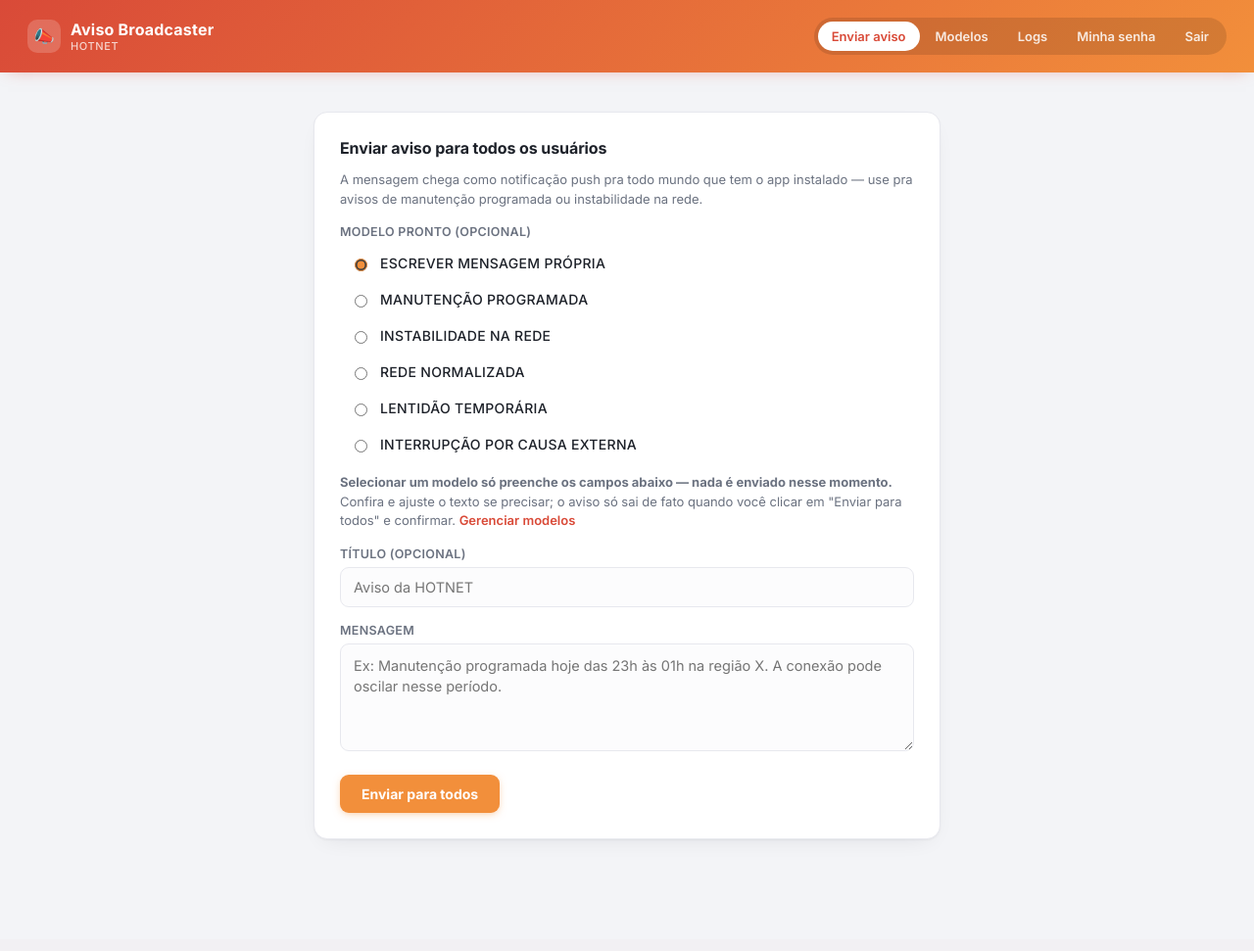
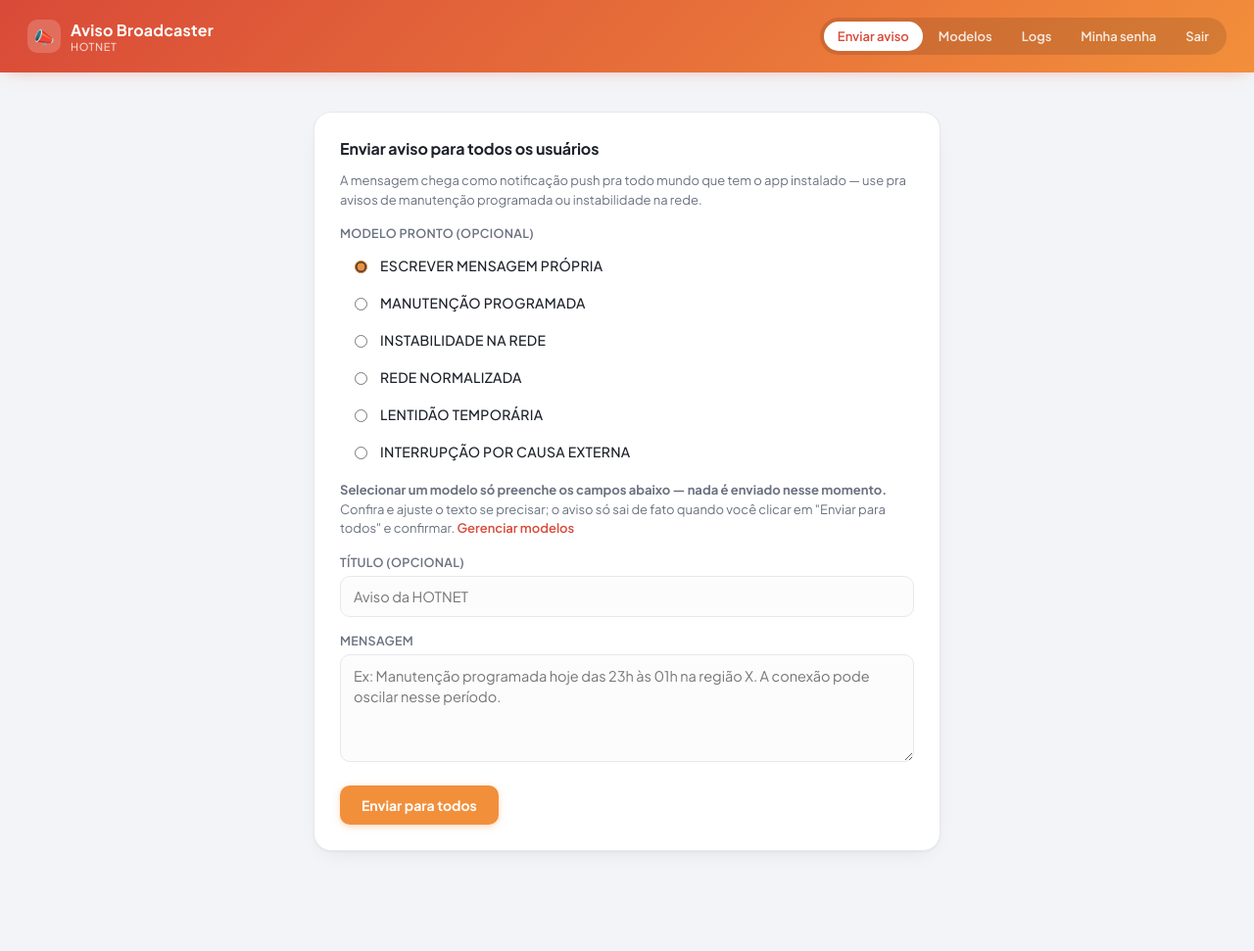
Before and after one commit to jmanoelslva/AVISOS_APP_ANDROID_HOTNET, a Flask app: page / in a window 1280 px wide. Shown: the whole page at 98% size. Before the commit the page ends 858 px from the top, so only its background shows below. Run offline with Flask 3, Linux system fonts and the light colour scheme; the visitor is signed in with stand-in values (Sample User, id 1).

Commit message:
Alinha estilo visual do painel ao web app HOTNET
Fonte Plus Jakarta Sans, tema escuro automatico (prefers-color-scheme)
e microinteracoes de toque, reaproveitando a paleta e a linguagem
visual ja usada em WEB_APPS/HOTNET_WEB_APP. So estilos/CSS em
templates/base.html; nenhuma rota ou comportamento muda.

```diff
--- a/templates/base.html
+++ b/templates/base.html
@@ -6,10 +6,10 @@
     <title>{% block titulo %}Aviso Broadcaster{% endblock %}</title>
     <link rel="preconnect" href="https://fonts.googleapis.com">
     <link rel="preconnect" href="https://fonts.gstatic.com" crossorigin>
-    <link href="https://fonts.googleapis.com/css2?family=Inter:wght@400;500;600;700;800&display=swap" rel="stylesheet">
+    <link href="https://fonts.googleapis.com/css2?family=Plus+Jakarta+Sans:wght@400;500;600;700;800&display=swap" rel="stylesheet">
     <style>
         :root {
-            color-scheme: light;
+            color-scheme: light dark;
             --cor-fundo: #F3F4F7;
             --cor-superficie: #FFFFFF;
             --cor-borda: #E7E8EE;
@@ -23,17 +23,57 @@
             --cor-erro: #C0362C;
             --cor-erro-bg: #FCEBEA;
             --cor-erro-borda: #F3C6C2;
-            --raio: 14px;
-            --raio-pequeno: 9px;
+            --cor-hover: #FAFAFB;
+            --cor-input-bg: #FCFCFD;
+            --cor-badge-bg: #FFF3E0;
+            --cor-secundario-bg: #F0F1F4;
+            --cor-secundario-bg-hover: #E4E5EA;
+            --raio: 18px;
+            --raio-pequeno: 10px;
             --sombra: 0 1px 2px rgba(20, 22, 30, 0.04), 0 8px 24px -12px rgba(20, 22, 30, 0.12);
+        }
+        @media (prefers-color-scheme: dark) {
+            :root {
+                --cor-fundo: #121316;
+                --cor-superficie: #1e2025;
+                --cor-borda: #34373e;
+                --cor-texto: #f0f0f0;
+                --cor-texto-secundario: #b8b8bc;
+                --cor-sucesso-bg: rgba(76, 175, 80, 0.16);
+                --cor-sucesso-borda: rgba(76, 175, 80, 0.35);
+                --cor-erro-bg: rgba(244, 67, 54, 0.16);
+                --cor-erro-borda: rgba(244, 67, 54, 0.35);
+                --cor-hover: rgba(255, 255, 255, 0.04);
+                --cor-input-bg: #1e2025;
+                --cor-badge-bg: rgba(242, 143, 59, 0.18);
+                --cor-secundario-bg: rgba(255, 255, 255, 0.06);
+                --cor-secundario-bg-hover: rgba(255, 255, 255, 0.1);
+                --sombra: 0 1px 2px rgba(0, 0, 0, 0.2), 0 8px 24px -12px rgba(0, 0, 0, 0.45);
+            }
         }
         * { box-sizing: border-box; }
         body {
             margin: 0;
-            font-family: "Inter", -apple-system, "Segoe UI", Roboto, Arial, sans-serif;
+            font-family: "Plus Jakarta Sans", -apple-system, "Segoe UI", Roboto, Arial, sans-serif;
             background: var(--cor-fundo);
             color: var(--cor-texto);
             -webkit-font-smoothing: antialiased;
+        }
+        @keyframes fade-in {
+            from { opacity: 0; transform: translateY(4px); }
+            to { opacity: 1; transform: translateY(0); }
+        }
+        main { animation: fade-in 0.22s ease; }
+        button:not(:disabled), nav a, .lista-usuarios li, .item-modelo {
+            -webkit-tap-highlight-color: transparent;
+            transition: transform 0.1s ease, opacity 0.1s ease, background 0.15s ease;
+        }
+        button:not(:disabled):active { transform: scale(0.97); opacity: 0.9; }
+        @media (prefers-reduced-motion: reduce) {
+            *, *::before, *::after {
+                animation-duration: 0.001ms !important;
+                transition-duration: 0.001ms !important;
+            }
         }
         header {
             background: linear-gradient(135deg, var(--cor-acento-escuro), var(--cor-acento));
@@ -141,7 +181,7 @@
             width: 30px;
             height: 30px;
             border-radius: 9px;
-            background: #FFF3E0;
+            background: var(--cor-badge-bg);
             display: flex;
             align-items: center;
             justify-content: center;
@@ -188,14 +228,14 @@
             font-size: 14.5px;
             font-family: inherit;
             color: var(--cor-texto);
-            background: #FCFCFD;
+            background: var(--cor-input-bg);
             transition: border-color 0.15s ease, box-shadow 0.15s ease;
         }
         input[type=text]:focus, input[type=password]:focus, input[type=number]:focus, textarea:focus {
             outline: none;
             border-color: var(--cor-acento);
             box-shadow: 0 0 0 3px rgba(242, 143, 59, 0.18);
-            background: #fff;
+            background: var(--cor-superficie);
         }
         textarea { min-height: 110px; resize: vertical; line-height: 1.5; }
         button {
@@ -262,7 +302,7 @@
             white-space: nowrap;
         }
         .tabela-logs tbody tr:last-child td { border-bottom: none; }
-        .tabela-logs tbody tr:hover { background: #FAFAFB; }
+        .tabela-logs tbody tr:hover { background: var(--cor-hover); }
         .tabela-logs td:last-child, .tabela-logs th:last-child { white-space: normal; }
         .tabela-logs th {
             color: var(--cor-texto-secundario);
@@ -270,7 +310,7 @@
             font-weight: 700;
             text-transform: uppercase;
             letter-spacing: 0.4px;
-            background: #FAFAFB;
+            background: var(--cor-hover);
         }
         .lista-modelos {
             display: flex;
@@ -290,7 +330,7 @@
             border-radius: var(--raio-pequeno);
             transition: background 0.12s ease;
         }
-        .opcao-modelo:hover { background: #FAFAFB; }
+        .opcao-modelo:hover { background: var(--cor-hover); }
         .opcao-modelo input { width: auto; accent-color: var(--cor-acento); }
         .item-modelo {
             display: flex;
@@ -310,13 +350,13 @@
         }
         .botao-remover:hover { background: #9C2C24; }
         .botao-secundario {
-            background: #F0F1F4;
+            background: var(--cor-secundario-bg);
             color: var(--cor-texto);
             margin-top: 0;
             white-space: nowrap;
             box-shadow: none;
         }
-        .botao-secundario:hover { background: #E4E5EA; color: var(--cor-texto); transform: none; }
+        .botao-secundario:hover { background: var(--cor-secundario-bg-hover); color: var(--cor-texto); transform: none; }
         .acoes-modelo {
             display: flex;
             gap: 8px;
```
Also changed, not shown: README.md.
